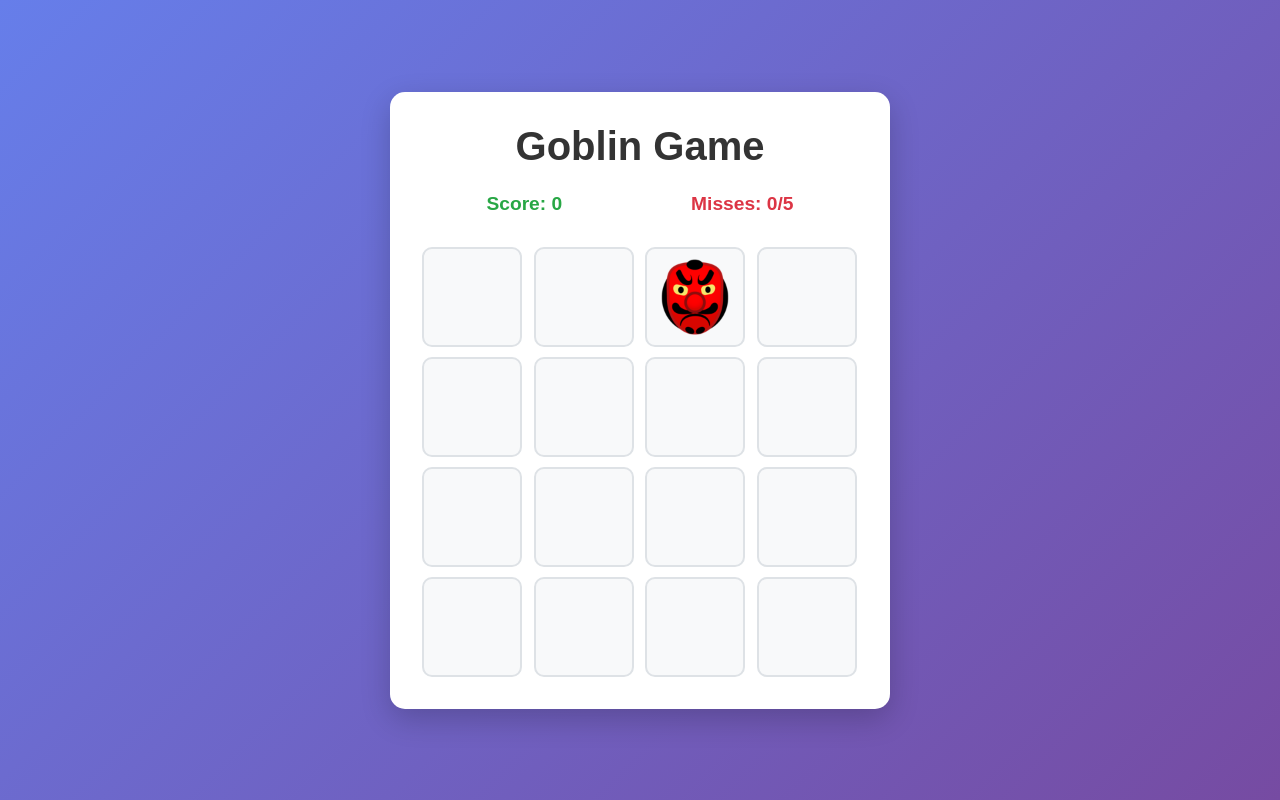
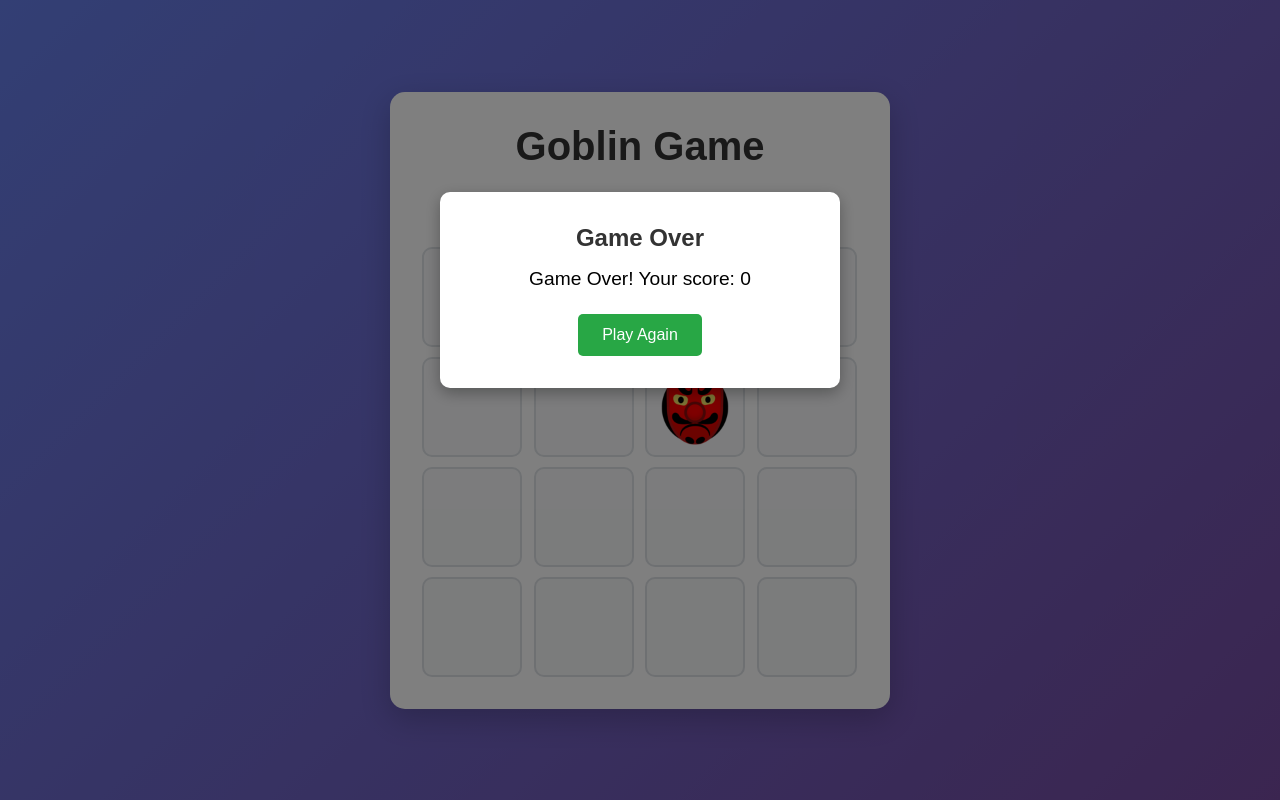
Before and after one commit to AlejoRuso/goblin-game, a website built with webpack: page src/index.html in a window 1280 px wide. Both pictures are taken after a click on the element 640 px from the left and 461 px from the top of the page. Built offline with nearby package versions, Linux system fonts and the light colour scheme.

Commit message:
Fix all issues

```diff
--- a/src/Board.js
+++ b/src/Board.js
@@ -12,7 +12,7 @@ export class Board {
       const cell = document.createElement('div');
       cell.className = 'cell';
       cell.dataset.index = i;
-      this.container.appendChild(cell);
+      this.container.append(cell);
       this.cells.push(cell);
     }
   }
@@ -23,9 +23,11 @@ export class Board {
   }
 
   createGoblin(cell) {
-    const goblin = document.createElement('div');
+    const goblin = document.createElement('img');
     goblin.className = 'goblin';
-    cell.appendChild(goblin);
+    goblin.src = './images/goblin.png';
+    goblin.alt = 'Goblin';
+    cell.append(goblin);
     return goblin;
   }
 
--- a/src/Game.js
+++ b/src/Game.js
@@ -5,6 +5,7 @@ export class Game {
     this.misses = 0;
     this.activeGoblin = null;
     this.interval = null;
+    this.previousCellIndex = null;
   }
 
   start() {
@@ -12,6 +13,27 @@ export class Game {
     this.interval = setInterval(() => {
       this.moveGoblin();
     }, 1000);
+
+    // Обработчик кликов по ячейкам
+    this.board.container.addEventListener('click', (event) => {
+      const cell = event.target.closest('.cell');
+      if (!cell) return;
+
+      // Если в ячейке есть гоблин
+      if (cell.querySelector('.goblin')) {
+        this.score++;
+        this.updateStats();
+        cell.querySelector('.goblin').remove();
+        this.activeGoblin = null;
+      } else {
+        // Если кликнули по пустой ячейке - промах
+        this.misses++;
+        this.updateStats();
+        if (this.misses >= 5) {
+          this.endGame();
+        }
+      }
+    });
   }
 
   moveGoblin() {
@@ -26,15 +48,23 @@ export class Game {
     }
 
     this.board.clear();
-    const randomCell = this.board.getRandomCell();
+
+    // Выбираем случайную ячейку, отличную от предыдущей
+    let randomCell;
+    let attempts = 0;
+    const maxAttempts = 100; // Защита от бесконечного цикла
+
+    do {
+      randomCell = this.board.getRandomCell();
+      attempts++;
+    } while (
+      randomCell.dataset.index === this.previousCellIndex &&
+      this.board.cells.length > 1 &&
+      attempts < maxAttempts
+    );
+
+    this.previousCellIndex = randomCell.dataset.index;
     this.activeGoblin = this.board.createGoblin(randomCell);
-
-    this.activeGoblin.addEventListener('click', () => {
-      this.score++;
-      this.updateStats();
-      this.activeGoblin.remove();
-      this.activeGoblin = null;
-    });
   }
 
   updateStats() {
@@ -44,14 +74,28 @@ export class Game {
 
   endGame() {
     clearInterval(this.interval);
-    alert(`Game Over! Your score: ${this.score}`);
-    this.reset();
+    this.showModal(`Game Over! Your score: ${this.score}`);
+  }
+
+  showModal(message) {
+    const modal = document.getElementById('gameModal');
+    const modalMessage = document.getElementById('modalMessage');
+    const restartButton = document.getElementById('restartButton');
+
+    modalMessage.textContent = message;
+    modal.style.display = 'block';
+
+    restartButton.onclick = () => {
+      modal.style.display = 'none';
+      this.reset();
+    };
   }
 
   reset() {
     this.score = 0;
     this.misses = 0;
     this.activeGoblin = null;
+    this.previousCellIndex = null;
     this.board.clear();
     this.updateStats();
     this.start();
--- a/src/index.html
+++ b/src/index.html
@@ -14,5 +14,14 @@
         </div>
         <div class="game-board" id="gameBoard"></div>
     </div>
+
+    <!-- Модальное окно -->
+    <div id="gameModal" class="modal">
+        <div class="modal-content">
+            <h2>Game Over</h2>
+            <p id="modalMessage"></p>
+            <button id="restartButton">Play Again</button>
+        </div>
+    </div>
 </body>
 </html>
--- a/src/style.css
+++ b/src/style.css
@@ -11,7 +11,8 @@ body {
   display: flex;
   justify-content: center;
   align-items: center;
-    cursor: url('./images/hammer.png'), auto;
+  /* Убираем курсор-молоток для всего тела */
+  cursor: default;
 }
 
 .container {
@@ -59,6 +60,8 @@ h1 {
   justify-content: center;
   position: relative;
   transition: all 0.3s ease;
+  /* Добавляем курсор-молоток только для ячеек */
+  cursor: url('./images/hammer.png') 16 16, pointer;
 }
 
 .cell:hover {
@@ -69,17 +72,63 @@ h1 {
 .goblin {
   width: 80px;
   height: 80px;
-    background-image: url('./images/goblin.png');
-    background-size: contain;
-    background-repeat: no-repeat;
-    background-position: center;
   animation: popIn 0.3s ease-out;
+  /* Наследуем курсор от родительской ячейки */
+  cursor: inherit;
 }
 
 @keyframes popIn {
   0% { transform: scale(0); }
   70% { transform: scale(1.1); }
   100% { transform: scale(1); }
+}
+
+/* Модальное окно */
+.modal {
+  display: none;
+  position: fixed;
+  z-index: 1000;
+  left: 0;
+  top: 0;
+  width: 100%;
+  height: 100%;
+  background-color: rgba(0, 0, 0, 0.5);
+}
+
+.modal-content {
+  background-color: white;
+  margin: 15% auto;
+  padding: 2rem;
+  border-radius: 10px;
+  box-shadow: 0 5px 15px rgba(0, 0, 0, 0.3);
+  text-align: center;
+  max-width: 400px;
+  width: 90%;
+}
+
+.modal h2 {
+  color: #333;
+  margin-bottom: 1rem;
+}
+
+.modal p {
+  margin-bottom: 1.5rem;
+  font-size: 1.2rem;
+}
+
+.modal button {
+  background-color: #28a745;
+  color: white;
+  border: none;
+  padding: 0.75rem 1.5rem;
+  border-radius: 5px;
+  cursor: pointer;
+  font-size: 1rem;
+  transition: background-color 0.3s;
+}
+
+.modal button:hover {
+  background-color: #218838;
 }
 
 @media (max-width: 500px) {
```
Lines whose indentation alone changed are shown as unchanged.
